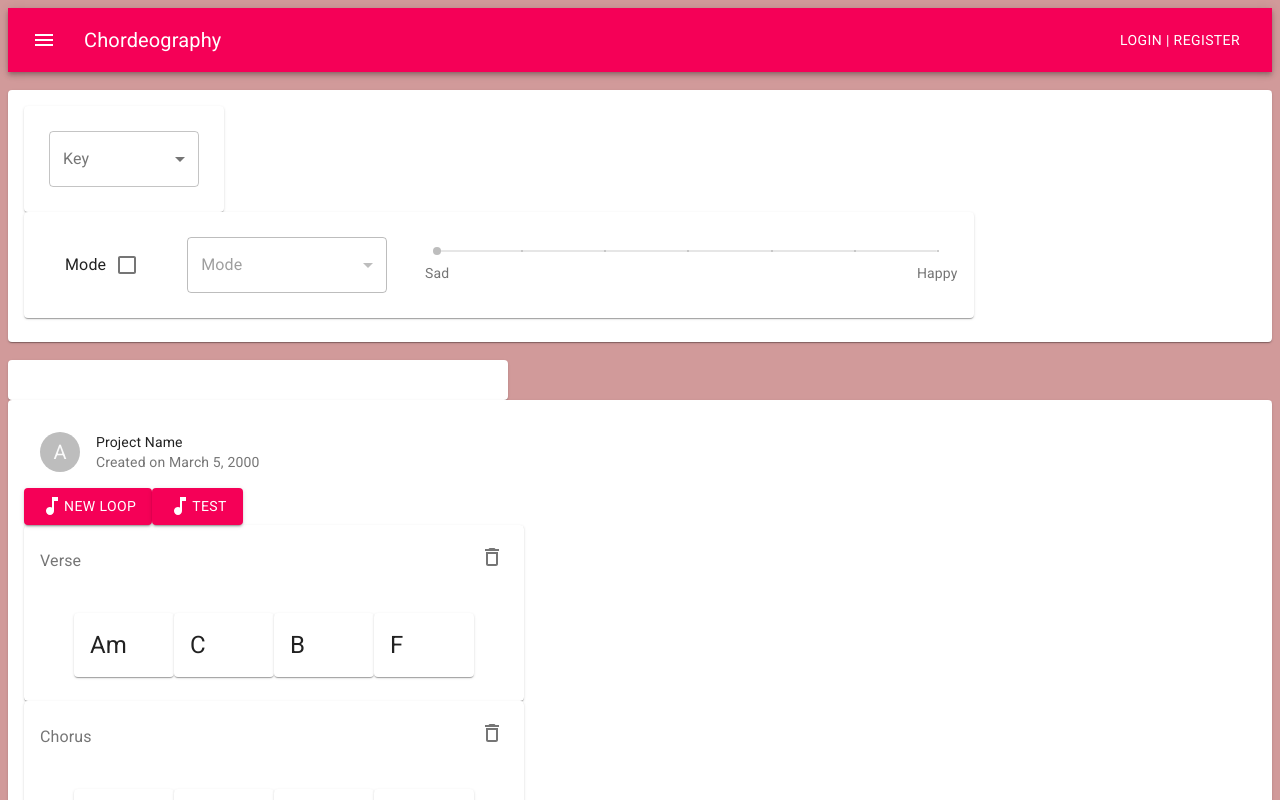
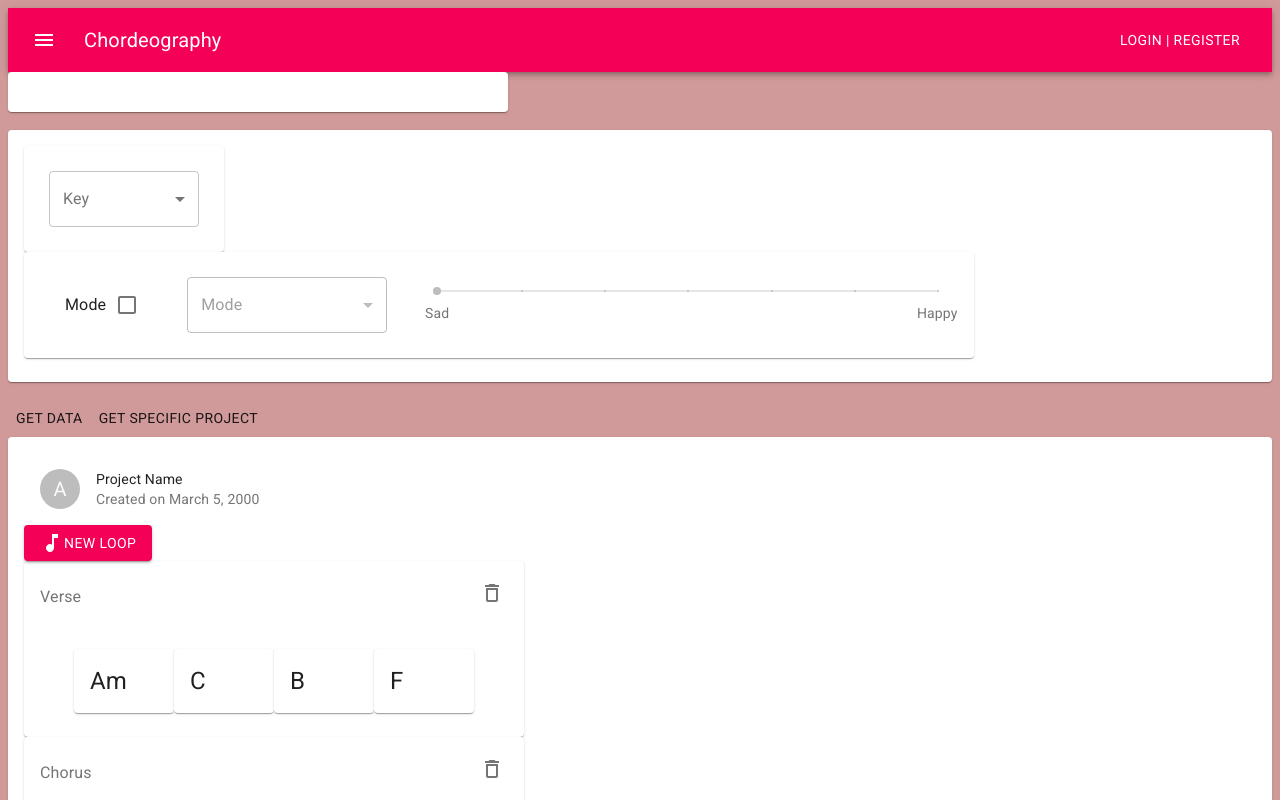
Before and after one commit to DillonNotDylan/COP4331-BigProject, a React (Create React App) app: page / in a window 1280 px wide. Shown: the top 800 px of the page. Built offline with nearby package versions, Linux system fonts and the light colour scheme.

Commit message:
Added inital local API compatibility to fetch projects

```diff
--- a/package.json
+++ b/package.json
@@ -9,6 +9,7 @@
     "@testing-library/jest-dom": "^5.11.4",
     "@testing-library/react": "^11.1.0",
     "@testing-library/user-event": "^12.1.10",
+    "axios": "^0.21.1",
     "react": "^17.0.2",
     "react-dom": "^17.0.2",
     "react-scripts": "4.0.3",
--- a/src/components/Looper/LoopBox.js
+++ b/src/components/Looper/LoopBox.js
@@ -18,6 +18,7 @@ import ProgLoop from './ProgLoop'
 
 import Login_SignUp from '../Login_SignUp'
 
+import axios from 'axios'
 
 const loopTemp = [
 	{
@@ -76,9 +77,55 @@ const LoopBox = () => {
 		setProj(temp)
 	}
 
+	// 'user/${userID}/get-projects'
+	// 60e3a8a3b2bfc802215b2535
+	const getData = () => {
+		let userID = "60e3a8a3b2bfc802215b2535"
+		const res = axios.get(`http://localhost:5000/user/${userID}/get-projects`)
+		.then(function (response) {
+			console.log(response.data);
+		})
+		.catch(function (error) {
+			console.log(error);
+		})
+	}
+
+
+	const getProjectById = async () => {
+		let userID = "60e3a8a3b2bfc802215b2535"
+
+		const res = await axios.post("http://localhost:5000/user/getProjectByID",
+			{
+					pid: "60e3a990b2bfc802215b253e"
+
+
+			}
+		)
+
+		// console.log(res)
+		.then(function (response) {
+			console.log(response.data);
+		})
+		.catch(function (error) {
+			console.log(error);
+		})
+	}
 
 	return (
 		<div>
+
+			<Button
+				onClick={getData}
+			>
+				Get data
+			</Button>
+
+			<Button
+				onClick={getProjectById}
+			>
+				Get specific project
+			</Button>
+
 			<Card >
 				<CardContent>
 					<CardHeader
@@ -97,7 +144,7 @@ const LoopBox = () => {
 					/>
 
 					<Button variant="contained" color="secondary" onClick={addNewLoop}><MusicNoteIcon /> New Loop</Button>
-					<Button variant="contained" color="secondary" onClick={() => console.log(currProj)}><MusicNoteIcon /> Test</Button>
+					{/* <Button variant="contained" color="secondary" onClick={() => console.log(currProj)}><MusicNoteIcon /> Test</Button> */}
 
 
 					<Grid container direction="column" style={{width: 500}}>
--- a/src/pages/Home.js
+++ b/src/pages/Home.js
@@ -14,8 +14,8 @@ const Home = () => {
 		<div>
 
 			<NavBar />
+			<Piano />
 			<ToolPage />
-			<Piano />
 			<LoopBox />
 
 		</div>
```
Also changed, not shown: 2 other files (tests, documents, lock files or other folders).
